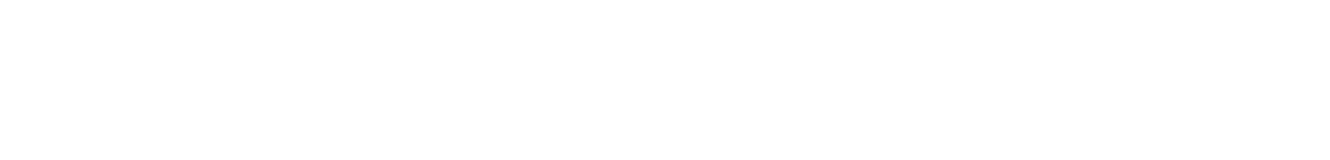
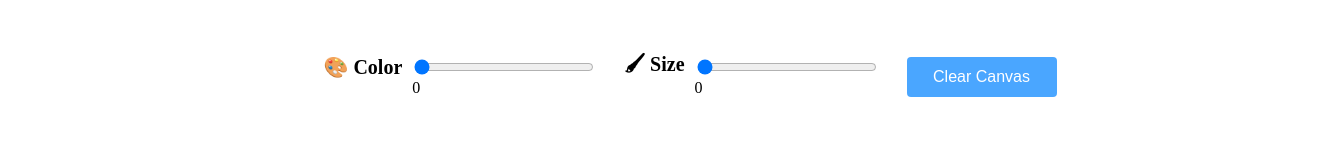
Before and after one commit to yujleee/jsChallenge30, a plain HTML site: page 08 - Fun with HTML5 Canvas/index.html in a window 1280 px wide. Shown: the whole page, 1330 px wide, since content can reach past the window. Drawn offline with Linux system fonts and the light colour scheme.

Commit message:
🚸  색상 조절, 브러쉬 크기 조절, 모두 지우기 기능 추가

```diff
--- a/08 - Fun with HTML5 Canvas/index.html
+++ b/08 - Fun with HTML5 Canvas/index.html
@@ -3,16 +3,25 @@
   <head>
     <meta charset="UTF-8" />
     <title>HTML5 Canvas</title>
+    <link rel="stylesheet" href="style.css" />
   </head>
   <body>
+    <div class="control-bar">
+      <strong>🎨 Color</strong>
+      <form action="">
+        <input type="range" id="hue" value="0" min="0" max="360" />
+        <p class="color-value">0</p>
+      </form>
+
+      <strong>🖌 Size</strong>
+      <form action="">
+        <input type="range" id="size" value="0" min="0" max="100" />
+        <p class="size-value">0</p>
+      </form>
+      <button type="button" class="clear-button">Clear Canvas</button>
+    </div>
+
     <canvas id="draw" width="800" height="800"></canvas>
     <script src="./index.js"></script>
-
-    <style>
-      html,
-      body {
-        margin: 0;
-      }
-    </style>
   </body>
 </html>
--- a/08 - Fun with HTML5 Canvas/index.js
+++ b/08 - Fun with HTML5 Canvas/index.js
@@ -1,5 +1,8 @@
-// TODO :: 지우기
-
+const controlHue = document.querySelector('#hue');
+const colorValue = document.querySelector('.color-value');
+const controlSize = document.querySelector('#size');
+const sizeValue = document.querySelector('.size-value');
+const clearButton = document.querySelector('.clear-button');
 const canvas = document.querySelector('#draw');
 const ctx = canvas.getContext('2d');
 
@@ -20,7 +23,6 @@ let direction = true;
 
 function draw(e) {
   if (!isDrawing) return;
-  ctx.strokeStyle = `hsl(${hue}, 100%, 50%)`;
   ctx.beginPath();
   ctx.moveTo(lastX, lastY);
   ctx.lineTo(e.offsetX, e.offsetY);
@@ -28,17 +30,36 @@ function draw(e) {
 
   [lastX, lastY] = [e.offsetX, e.offsetY];
 
-  // TODO :: 색상 컨트롤 바 만들기
-  hue++;
-  if (hue >= 360) {
-    hue = 0;
-  }
+  //   hue++;
+  //   if (hue >= 360) {
+  //     hue = 0;
+  //   }
 
-  // TODO :: 굵기 조절 컨트롤 바 만들기
-  if (ctx.lineWidth >= 100 || ctx.lineWidth <= 1) {
-    direction = !direction;
-  }
-  direction ? ctx.lineWidth++ : ctx.lineWidth--;
+  //   if (ctx.lineWidth >= 100 || ctx.lineWidth <= 1) {
+  //     direction = !direction;
+  //   }
+  //   direction ? ctx.lineWidth++ : ctx.lineWidth--;
+}
+
+// TODO :: 색상 컨트롤 바 만들기
+function changeColor() {
+  const currentHue = controlHue.value;
+  hue = currentHue;
+  ctx.strokeStyle = `hsl(${hue}, 100%, 50%)`;
+  colorValue.innerHTML = `${currentHue}`;
+}
+
+// TODO :: 굵기 조절 컨트롤 바 만들기
+function changeSize() {
+  const currentSize = controlSize.value;
+  ctx.lineWidth = currentSize;
+
+  sizeValue.innerHTML = `${currentSize}`;
+}
+
+// TODO :: 지우기
+function clearAll() {
+  ctx.clearRect(0, 0, canvas.width, canvas.height);
 }
 
 canvas.addEventListener('mousemove', draw);
@@ -48,3 +69,7 @@ canvas.addEventListener('mousedown', (e) => {
 });
 canvas.addEventListener('mouseup', () => (isDrawing = false));
 canvas.addEventListener('mouseout', () => (isDrawing = false));
+
+controlHue.addEventListener('change', changeColor);
+controlSize.addEventListener('change', changeSize);
+clearButton.addEventListener('click', clearAll);
--- /dev/null
+++ b/08 - Fun with HTML5 Canvas/style.css
@@ -0,0 +1,58 @@
+html,
+body {
+  margin: 0;
+  position: relative;
+  font-size: 10px;
+}
+
+p {
+  margin: 0;
+}
+
+.control-bar {
+  width: 100%;
+  height: 4rem;
+  position: absolute;
+  top: 5rem;
+  left: 5rem;
+  display: flex;
+  justify-content: center;
+  align-items: center;
+  flex-wrap: wrap;
+  font-size: 1.6rem;
+}
+
+.control-bar strong {
+  display: inline-block;
+  padding-bottom: 2rem;
+  font-size: 2rem;
+  margin-right: 1rem;
+}
+
+.control-bar input {
+  width: 18rem;
+  margin-right: 3rem;
+}
+
+.control-bar input:last-child {
+  margin-right: 0;
+}
+
+.clear-button {
+  width: 15rem;
+  height: 4rem;
+  background-color: dodgerblue;
+  border-radius: 4px;
+  border: 0;
+  font-size: 1.6rem;
+  color: #fff;
+  cursor: pointer;
+  opacity: 0.8;
+  transition: opacity 200ms ease-in-out;
+  white-space: nowrap;
+}
+
+.clear-button:hover,
+.clear-button:active {
+  opacity: 1;
+}
```
